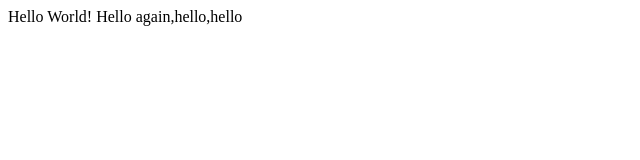
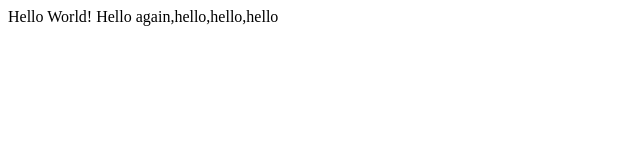
Before and after one commit to toweliee/practice, a plain HTML site: page hello.html in a window 1280 px wide. Shown: the full height of the page, 0-640 px from the left. Drawn offline with Linux system fonts and the light colour scheme.

Commit message:
Update hello.html

```diff
--- a/hello.html
+++ b/hello.html
@@ -5,6 +5,6 @@
 	</head>
 	<body>
 		Hello World!
-		Hello again,hello,hello
+		Hello again,hello,hello,hello
 	</body>
 <html>
```
